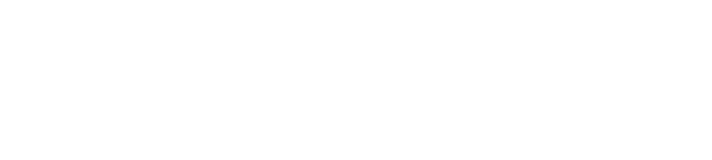
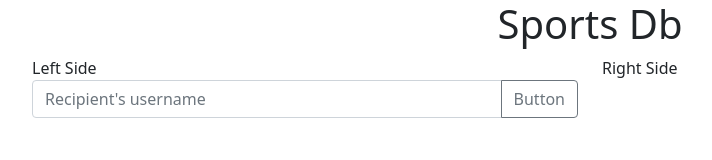
Before and after one commit to RAHUL573769/sportsDb, a plain HTML site: page index.html in a window 1280 px wide. Shown: the whole page, without its empty margins (50-762 px from the left). Drawn offline with nearby package versions, Linux system fonts and the light colour scheme.

Commit message:
fddirst commit

```diff
--- a/index.html
+++ b/index.html
@@ -15,6 +15,36 @@
     />
   </head>
   <body>
+    <h1 class="text-center">Sports Db</h1>
+
+    <div class="container">
+      <div class="row">
+        <div class="col">
+          Left Side
+
+          <div class="player-container">
+            <div class="input-group mb-3">
+              <input
+                type="text"
+                class="form-control"
+                placeholder="Recipient's username"
+                aria-label="Recipient's username"
+                aria-describedby="button-addon2"
+              />
+              <button
+                class="btn btn-outline-secondary"
+                type="button"
+                id="button-addon2"
+              >
+                Button
+              </button>
+            </div>
+          </div>
+        </div>
+
+        <div class="col">Right Side</div>
+      </div>
+    </div>
     <script
       src="https://cdn.jsdelivr.net/npm/bootstrap@5.0.2/dist/js/bootstrap.bundle.min.js"
       integrity="sha384-MrcW6ZMFYlzcLA8Nl+NtUVF0sA7MsXsP1UyJoMp4YLEuNSfAP+JcXn/tWtIaxVXM"
```
